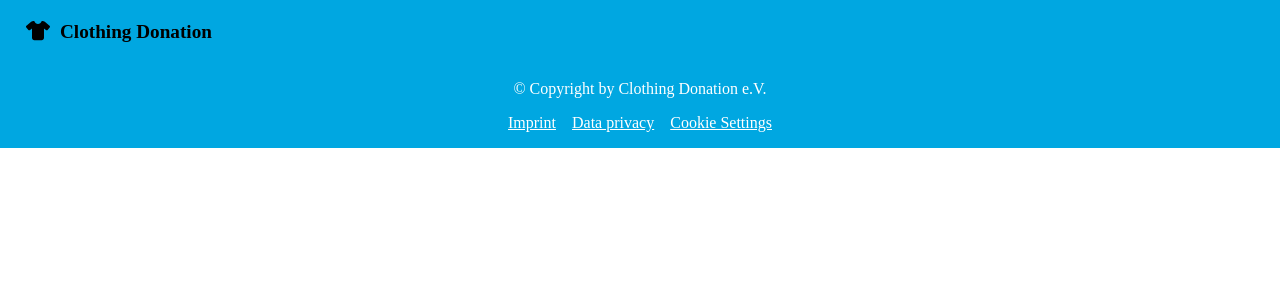
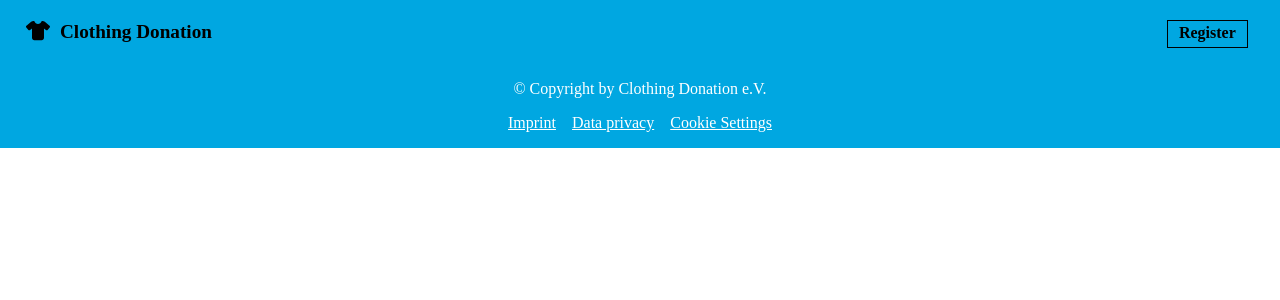
Before and after one commit to MadBiceps/IU-IPWA01, an Angular app in the folder src/: page / in a window 1280 px wide. Shown: the top 300 px of the page. Built offline with nearby package versions, Linux system fonts and the light colour scheme.

Commit message:
10 make navigation bar sticky and add point form navigation item (#11)
* Implement sticky navigation bar

* Add navigation point

```diff
--- a/src/src/app/app.component.scss
+++ b/src/src/app/app.component.scss
@@ -0,0 +1,5 @@
+header {
+  position: sticky;
+  top: 0;
+  width: 100%;
+}
--- a/src/src/app/components/header/header.component.html
+++ b/src/src/app/components/header/header.component.html
@@ -8,9 +8,8 @@
         </div>
     </div>
     <div class="navigation-area area">
-
-    </div>
-    <div class="right-area area">
-
+        <div class="navigation-element">
+            <a class="link" [routerLink]="'/register'">Register</a>
+        </div>
     </div>
 </div>
--- a/src/src/app/components/header/header.component.scss
+++ b/src/src/app/components/header/header.component.scss
@@ -2,6 +2,7 @@
 
 .navbar-wrapper {
     width: 100%;
+    max-width: 100vw;
     height: 4rem;
     background-color: $accent-color;
     display: flex;
@@ -22,6 +23,33 @@
 
         }
     }
+
+    .navigation-area {
+        margin: 0 1rem;
+        display: flex;
+        .navigation-element {
+            border: solid 1px #000;
+            padding: 0.2rem;
+            margin: 1rem;
+            margin-top: 1.25rem;
+            &:hover {
+                color: $accent-color;
+                background-color: #000;
+                cursor: pointer;
+                .link {
+                    color: $accent-color;
+                }
+            }
+            .link {
+                margin: 0 0.5rem;
+                color: #000;
+                font-weight: bold;
+                text-decoration: none;
+
+            }
+        }
+    }
+
     .title-area {
         display: flex;
         &:hover {
```
